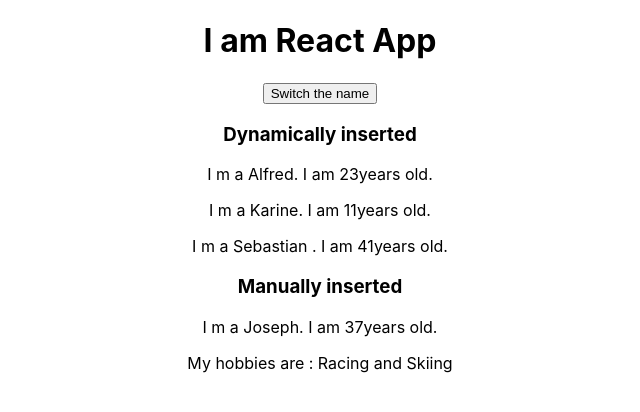
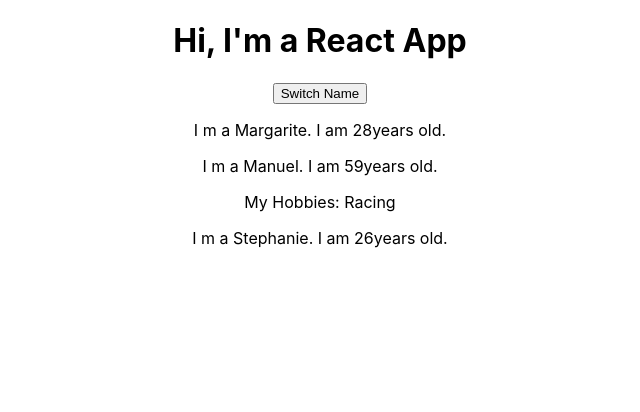
Before and after one commit to CaptainStorm21/function-class-React16, a React (Create React App) app: page / in a window 1280 px wide. Shown: the top 412 px of the page, without its empty margins (320-960 px from the left). Built offline with nearby package versions, Linux system fonts and the light colour scheme.

Commit message:
useState is in use

```diff
--- a/src/App.js
+++ b/src/App.js
@@ -1,52 +1,53 @@
-import React, { Component } from "react";
-import Person from "./Person/Person";
-import "./App.css";
+import React, { useState } from 'react';
+import './App.css';
+import Person from './Person/Person';
 
-class App extends Component {
+const App = props => {
+  const [personsState, setPersonsState] = useState({
+    persons: [
+      { name: 'Margarite', age: 28 },
+      { name: 'Manuel', age: 59 },
+      { name: 'Stephanie', age: 26 }
+    ]
+  });
 
-  state = {
-    persons:  [
-      { name: 'Alfred', age: '23'},
-      { name: 'Karine', age: '11'},
-      { name: 'Sebastian ', age: '41'}
-    ],
-    otherState: 'California - other state'
-  }
-  //function onclick event handler
-  switchNameHandler = () => {
-    // manipulating change state on a click
-    //DON'T DO THIS = this.state.persons[0].name="Marina Schiller"
-    this.setState(
-      {
-        persons:  [
-          { name: 'Alina', age: '83'},
-          { name: 'Sascha', age: '93'},
-          { name: 'Sebastian ', age: '41'}
-        ]
-      }
-    )
+  const [otherState, setOtherState] = useState('some other value');
 
-  }
+  console.log(personsState, otherState);
 
-  render() {
-    return (
-      <div className="App">
-        <h1>I am React App</h1>
+  const switchNameHandler = () => {
+    // console.log('Was clicked!');
+    // DON'T DO THIS: this.state.persons[0].name = 'Alexa';
+    setPersonsState({
+      persons: [
+        { name: 'Alexandra', age: 28 },
+        { name: 'Manuel', age: 29 },
+        { name: 'Mary', age: 27 }
+      ]
+    });
+  };
 
+  return (
+    <div className="App">
+      <h1>Hi, I'm a React App</h1>
+      <button onClick={switchNameHandler}>Switch Name</button>
+      <Person
+        name={personsState.persons[0].name}
+        age={personsState.persons[0].age}
+      />
+      <Person
+        name={personsState.persons[1].name}
+        age={personsState.persons[1].age}
+      >
+        My Hobbies: Racing
+      </Person>
+      <Person
+        name={personsState.persons[2].name}
+        age={personsState.persons[2].age}
+      />
+    </div>
+  );
+  // return React.createElement('div', {className: 'App'}, React.createElement('h1', null, 'Does this work now?'));
+};
 
-        <button onClick = { this.switchNameHandler}>Switch the name</button>
-
-        <h3>Dynamically inserted</h3>
-        <Person name= { this.state.persons[0].name} age= { this.state.persons[0].age}  />
-        <Person name= { this.state.persons[1].name} age= { this.state.persons[1].age}  />
-        <Person name= { this.state.persons[2].name} age= { this.state.persons[2].age}  />
-
-        <h3>Manually inserted</h3>
-        <Person name="Joseph" age="37">
-          My hobbies are : Racing and Skiing
-        </Person>
-      </div>
-    );
-  }
-}
 export default App;
```
Also changed, not shown: src/test.js (added, +54 -0 lines).
